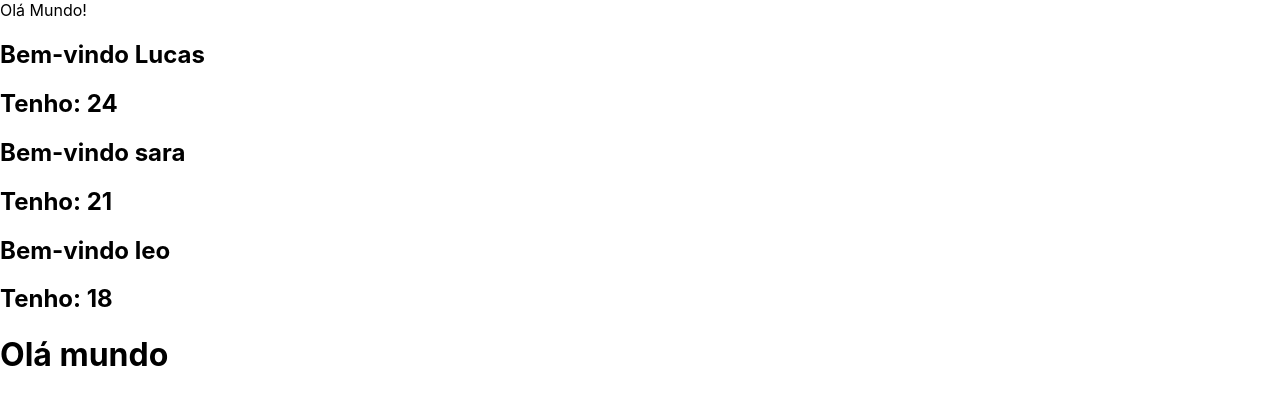
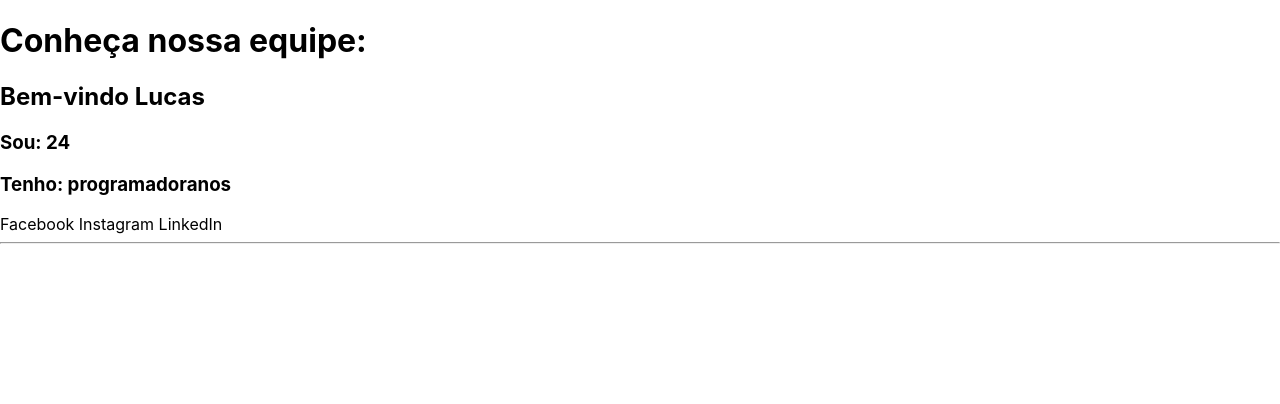
Before and after one commit to WallaceMachado/ReactJS-estudos, a React (Create React App) app: page / in a window 1280 px wide. Shown: the top 404 px of the page. Built offline with nearby package versions, Linux system fonts and the light colour scheme.

Commit message:
component class

```diff
--- a/src/App.js
+++ b/src/App.js
@@ -1,24 +1,61 @@
-import React from 'react';
+import React, {Component} from 'react';
 
-const Bemvindo = (props) => {
-return (<div>
-<h2>Bem-vindo {props.nome}</h2>
-<h2>Tenho: {props.idade}</h2>
-</div>)
+class Equipe extends Component{
+      render(){//método obrigatório
+        return(
 
+          <div>
+            <Sobre nome={this.props.nome} idade={this.props.cargo} cargo={this.props.idade}/>
+
+            <Social/>
+         <hr/>
+          </div>
+        );
+      }
+
+}
+
+class Sobre extends Component{
+
+  render(){//método obrigatório
+    return(
+
+      <div>
+
+            <h2>Bem-vindo {this.props.nome}</h2>
+            <h3>Sou: {this.props.cargo}</h3>
+            <h3>Tenho: {this.props.idade}anos </h3>
+
+
+      </div>
+    );
+  }
+
+}
+
+const Social =() =>{
+  return(
+  <div>
+
+            <a>Facebook </a>
+            <a>Instagram </a>
+            <a>LinkedIn  </a>
+
+
+      </div>
+  );
 }
 
 //componente principal - cria  pagina principal
 function App() {
   return(
     <div>
-      Olá Mundo!
-      <Bemvindo nome="Lucas" idade="24"/>
-      <Bemvindo nome="sara" idade="21"/>
-      <Bemvindo nome="leo" idade="18"/>
-   <h1>Olá mundo</h1>
+      <h1>Conheça nossa equipe:</h1>
+      <Equipe nome="Lucas" idade="24" cargo="programador"/>
+
+
    </div>
-  )
+  );
 }
 
 export default App;
```
Also changed, not shown: 1 other file (tests, documents, lock files or other folders).
